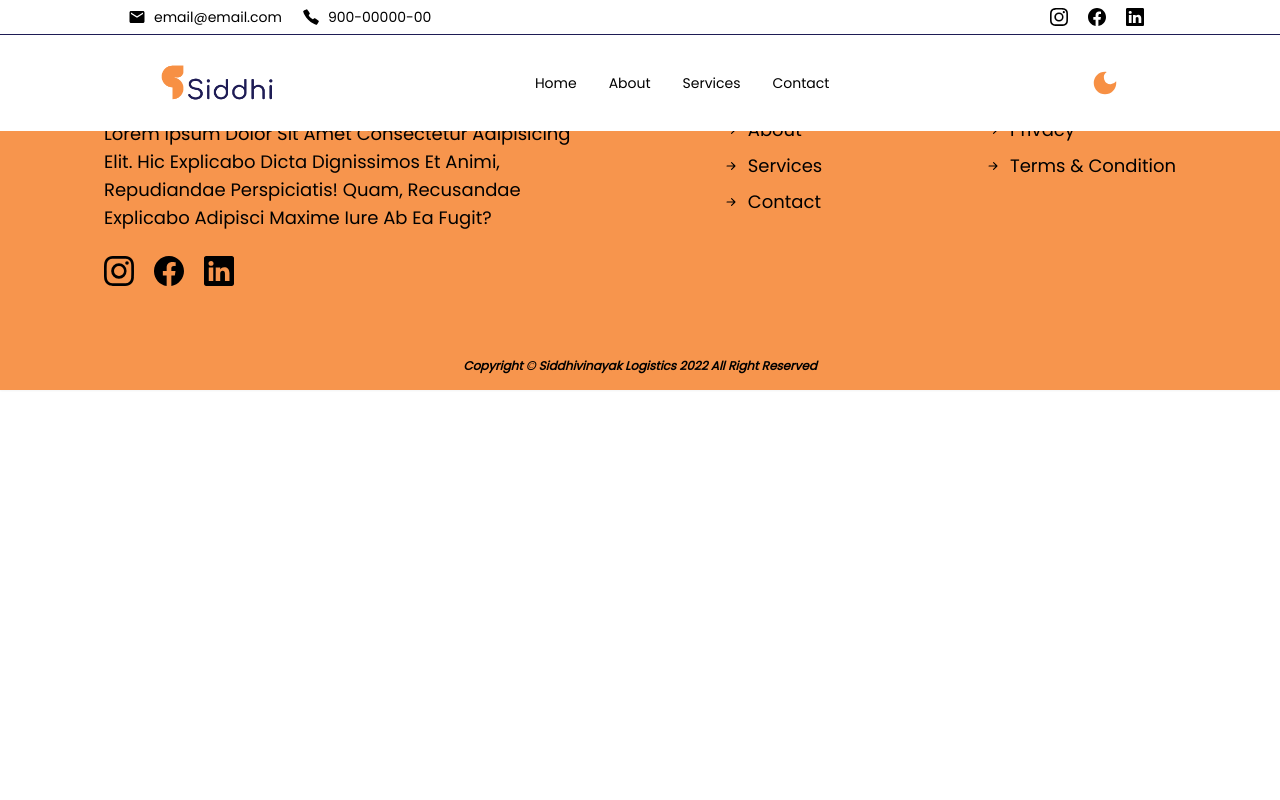
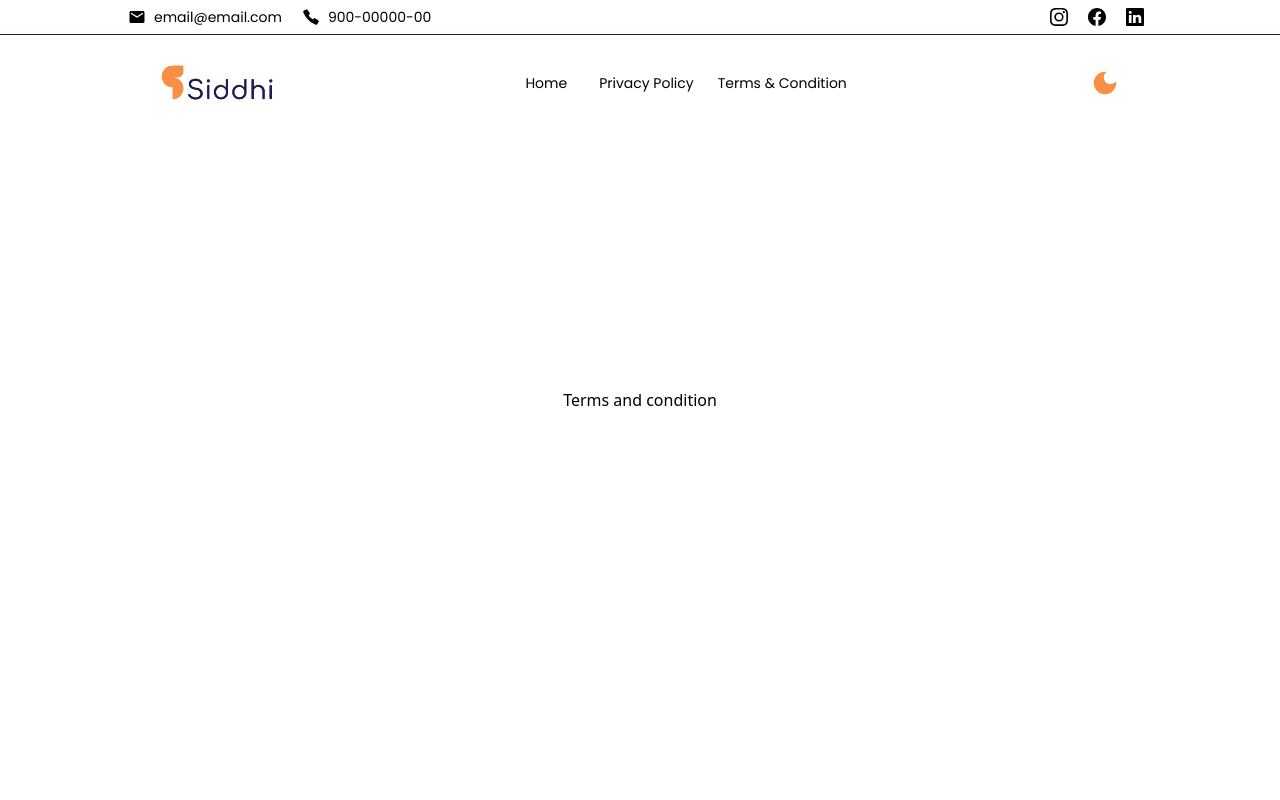
Before and after one commit to iamadityamall/transport-service-landing-page, a React (Create React App) app: page /terms in a window 1280 px wide. Shown: the top 800 px of the page. Built offline with nearby package versions, Linux system fonts and the light colour scheme.

Commit message:
uppdated the privacy and terms

```diff
--- a/src/App.js
+++ b/src/App.js
@@ -22,9 +22,9 @@ const App = () => {
     <Routes>
       <Route path="/" element={<SharedLayout />}>
         <Route index element={<Home />} />
-        <Route path="privacy" element={<Privacy />} />
-        <Route path="terms" element={<Terms />} />
       </Route>
+      <Route path="privacy" element={<Privacy />} />
+      <Route path="terms" element={<Terms />} />
     </Routes>
   );
 };
--- /dev/null
+++ b/src/components/Home/SidebarTwo.jsx
@@ -0,0 +1,76 @@
+import React from "react";
+// import navLinks from "../../data/navLinks";
+import { NavLink } from "react-router-dom";
+import { IoClose } from "react-icons/io5";
+import { useGlobalContext } from "../../context";
+// import {MdDarkMode} from 'react-icons/md';
+// import { NavLink } from "react-scroll/modules";
+
+const SidebarTwo = ({ setNavButton, navButton }) => {
+  const { darkmode } = useGlobalContext();
+  return (
+    <aside
+      className={`fixed z-30 text-black top-0 right-0 h-screen space-y-20 w-screen p-8 transition all delay-300 ease-in-out flex flex-col items-end text-right capitalize lg:hidden   ${
+        !navButton && "translate-x-full"
+      } ${!darkmode ? "bg-colorTwo text-white" : "bg-white"}`}
+    >
+      <button
+        onClick={() => setNavButton(false)}
+        className="mt-3 transition-all duration-150 ease-linear"
+      >
+        <IoClose className="text-5xl p-2 text-colorOne" />
+      </button>
+      <div className="flex flex-col w-full text-left transition-all duration-150 ease-linear">
+        {/* {navLinks.map((navlink) => {
+          const { id } = navlink;
+          return (
+            <Link
+              to={navlink.name}
+              key={id}
+              spy={true}
+              smooth={true}
+              offset={-85}
+              duration={600}
+              className="p-4 px-6 sm:text-lg font-poppins border-b-2 border-gray-50"
+              onClick={() => setNavButton(false)}
+            >
+              {navlink.name}
+            </Link>
+          );
+        })} */}
+        <div className="flex flex-col w-full text-left transition-all duration-150 ease-linear">
+          <NavLink
+            to="/privacy"
+            className="p-4 px-6 sm:text-lg font-poppins border-b-2 border-gray-50"
+            onClick={() => setNavButton(false)}
+          >
+            privacy policy
+          </NavLink>
+          <NavLink
+            to="/terms"
+            className="text-p-4 px-6 sm:text-lg font-poppins border-b-2 py-3 border-gray-50"
+            onClick={() => setNavButton(false)}
+          >
+            {`terms & condition`}
+          </NavLink>
+          <NavLink
+            to="/"
+            className="p-4 px-6 sm:text-lg font-poppins border-b-2 border-gray-50"
+            onClick={() => setNavButton(false)}
+          >
+            home
+          </NavLink>
+          {/* <NavLink
+            to="/signin"
+            className="p-4 px-6 sm:text-lg font-poppins border-b-2 border-gray-50"
+            onClick={() => setNavButton(false)}
+          >
+            sign in
+          </NavLink> */}
+        </div>
+      </div>
+    </aside>
+  );
+};
+
+export default SidebarTwo;
--- /dev/null
+++ b/src/components/NavbarTwo.jsx
@@ -0,0 +1,116 @@
+import React from "react";
+import { GiHamburgerMenu } from "react-icons/gi";
+// import navLinks from "../data/navLinks";
+import { useGlobalContext } from "../context";
+import { useEffect } from "react";
+// import Sidebar from "./Home/Sidebar";
+import QuickCallToAction from "./Home/QuickCallToAction";
+import { MdDarkMode } from "react-icons/md";
+import { BsSunFill } from "react-icons/bs";
+// import { Link } from "react-scroll/modules";
+import { NavLink } from "react-router-dom";
+import SidebarTwo from "./Home/SidebarTwo";
+
+const NavbarTwo = () => {
+  const { navButton, setNavButton, darkmode, changemode } = useGlobalContext();
+
+  useEffect(() => {
+    if (navButton) {
+      var timeout = setTimeout(() => {
+        setNavButton(false);
+      }, 7000);
+      return () => {
+        clearTimeout(timeout);
+      };
+    }
+  }, [navButton, setNavButton]);
+
+  return (
+    <>
+      <header
+        className={`fixed top-0 w-full z-10 shadow-sm lg:shadow-none transition-all duration-150 ease-linear ${
+          !darkmode ? "bg-colorTwo " : "bg-colorThree"
+        }`}
+      >
+        <QuickCallToAction />
+        <nav className="font-poppins w-[90vw] mx-auto lg:w-[85vw] transition-all duration-300 ease-linear">
+          <section className="flex justify-between items-center sm:text-2xl py-3 md:py-4 lg:py-6 xl:w-[75vw] xl:mx-auto">
+            <div className=" transition-all duration-300 ease-linear">
+              <img
+                src={`${
+                  darkmode
+                    ? "./images/siddhi-light-2.png"
+                    : "./images/siddhi-dark-2.png"
+                }`}
+                alt="logo"
+                className="h-10 md:h-12 object-cover"
+              />
+            </div>
+            <div className="hidden lg:flex lg:space-x-4 capitalize  lg:items-center transition-all duration-300 ease-linear">
+              <NavLink to="/" className="text-sm px-2 transition-all">
+                home
+              </NavLink>
+              <NavLink to="/privacy" className="text-sm px-2 transition-all">
+                privacy policy
+              </NavLink>
+              <NavLink to="/terms" className="text-sm transition-all">
+                {`terms & condition`}
+              </NavLink>
+
+              {/*
+
+              <button
+                className={`text-3xl text-colorOne   ${
+                  darkmode && "text-black"
+                }`}
+                onClick={() => changemode()}
+              >
+                <MdDarkMode />
+              </button>
+              {/* <button className="text-sm p-4 bg-colorOne rounded-lg">
+                sign in
+              </button> */}
+            </div>
+            <div className="hidden lg:flex space-x-6 transition-all">
+              <button
+                className={`text-3xl text-colorOne   ${
+                  darkmode && "text-black"
+                }`}
+                onClick={() => changemode()}
+              >
+                <MdDarkMode />
+              </button>
+              {/* <button className="text-sm p-4 bg-colorOne rounded-lg">
+                  sign in
+                </button> */}
+            </div>
+            <div className="flex items-center lg:hidden transition-all duration-150 ease-linear">
+              <button
+                className={` p-2 text-colorOne lg:hidden transition-all duration-150 ease-linear  ${
+                  darkmode && "text-black"
+                }`}
+                onClick={() => changemode()}
+              >
+                {!darkmode ? (
+                  <BsSunFill className="text-2xl" />
+                ) : (
+                  <MdDarkMode className="text-2xl" />
+                )}
+              </button>
+              <button
+                type="button"
+                className="text-2xl p-3"
+                onClick={() => setNavButton(true)}
+              >
+                <GiHamburgerMenu />
+              </button>
+            </div>
+          </section>
+        </nav>
+      </header>
+      <SidebarTwo setNavButton={setNavButton} navButton={navButton} />
+    </>
+  );
+};
+
+export default NavbarTwo;
--- a/src/pages/Privacy.jsx
+++ b/src/pages/Privacy.jsx
@@ -1,9 +1,15 @@
-import React from 'react'
+import React from "react";
+import NavbarTwo from "../components/NavbarTwo";
+import Footer from "../components/Footer";
 
 const Privacy = () => {
   return (
-    <div>Privacy</div>
-  )
-}
+    <section>
+      <NavbarTwo />
+      <div className="h-screen flex justify-center items-center">privacy policy</div>
+      <Footer />
+    </section>
+  );
+};
 
-export default Privacy
+export default Privacy;
--- a/src/pages/Terms.jsx
+++ b/src/pages/Terms.jsx
@@ -1,9 +1,17 @@
-import React from 'react'
+import React from "react";
+import NavbarTwo from "../components/NavbarTwo";
+import Footer from "../components/Footer";
 
 const Terms = () => {
   return (
-    <div>Terms</div>
-  )
-}
+    <section>
+      <NavbarTwo />
+      <div className="h-screen flex justify-center items-center">
+        Terms and condition
+      </div>
+      <Footer />
+    </section>
+  );
+};
 
-export default Terms
+export default Terms;
```
